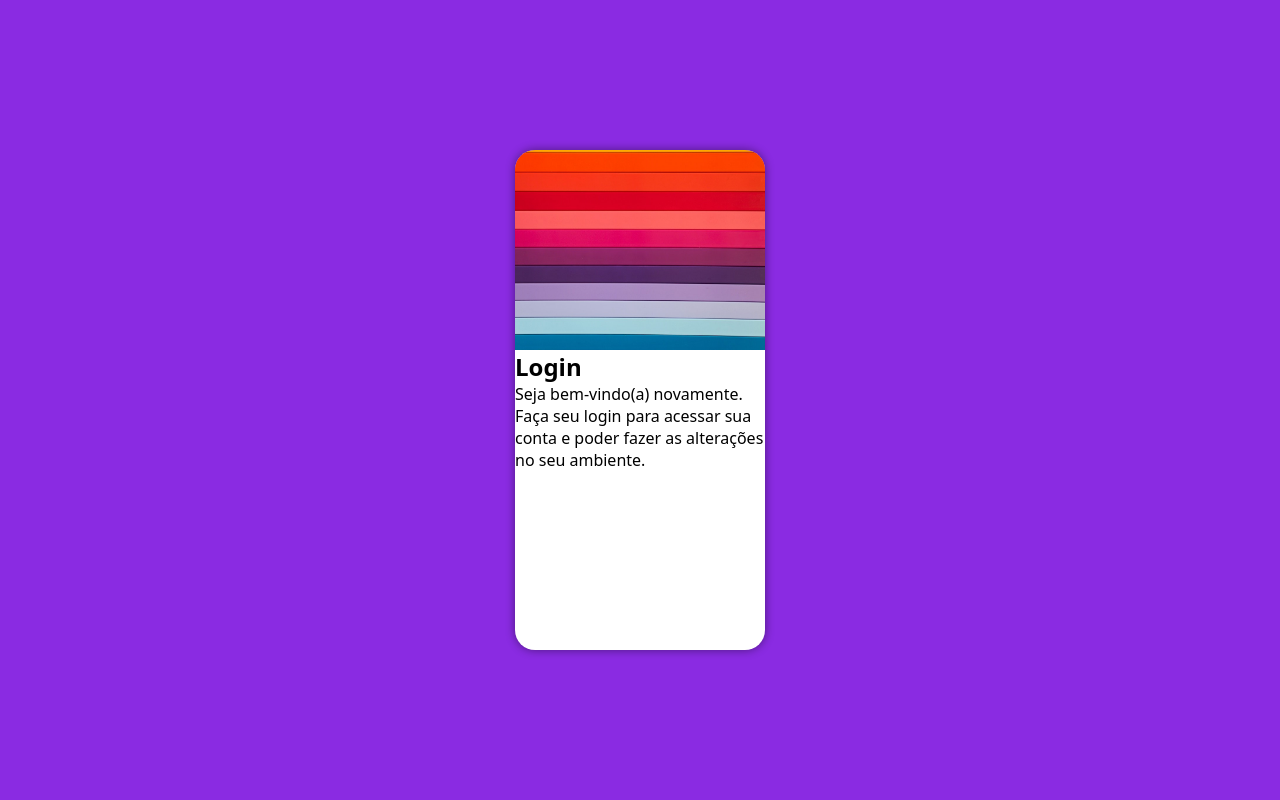
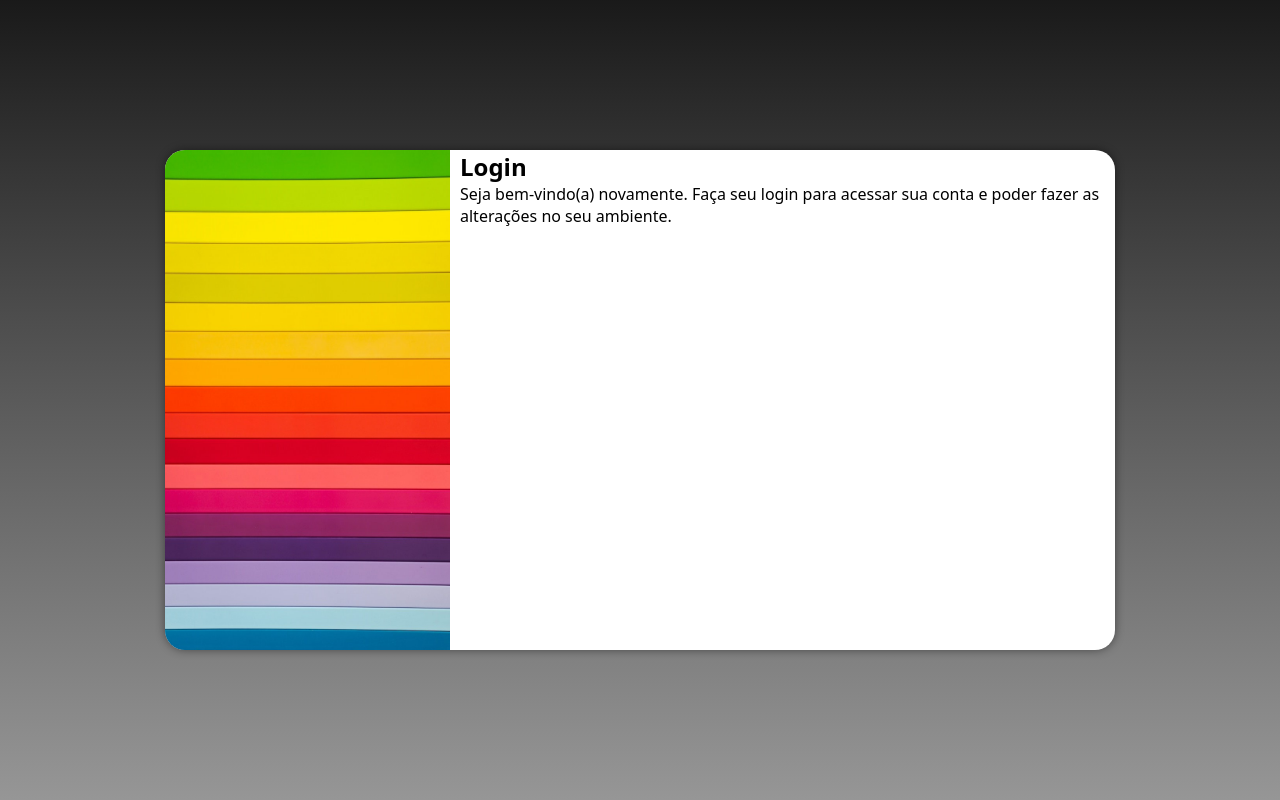
Before and after one commit to wesleydeandrade/projeto-login, a PHP site: page / in a window 1280 px wide. Run offline with PHP 8.4, Linux system fonts and the light colour scheme.

Commit message:
media-query atualizado

```diff
--- a/estilos/media-query.css
+++ b/estilos/media-query.css
@@ -1,6 +1,10 @@
 @charset "UTF-8";
 
-@media screen and(min-width: 768px) and (max-width: 992px) {
+@media screen and (min-width: 768px) and (max-width: 992px) {
+
+    body{
+        background-image: linear-gradient(to top, rgb(150, 150, 150), rgba(24, 24, 24, 0.918));
+    }
 
     section#login{
         width: 80vw;
@@ -10,6 +14,7 @@
         float: left;
         width: 30%;
         height: 100%;
+        margin-right: 10px;
     }
 
     section#login > div#formulario {
@@ -19,21 +24,28 @@
 
 }
 
-@media screen and(min-width: 992px) {
+@media screen and (min-width: 992px) {
+    body{
+        background-image: linear-gradient(to top, rgb(150, 150, 150), rgba(24, 24, 24, 0.918));
+    }
 
     section#login{
         width: 950px;
+
     }
 
     section#login > div#imagem{
         float: left;
-        width: 50%;
+        width: 30%;
         height: 100%;
+        margin-right: 10px;
     }
 
     section#login > div#formulario {
         float: right;
         width: 50%;
+
+
     }
 
 }
--- a/estilos/style.css
+++ b/estilos/style.css
@@ -9,7 +9,7 @@
 }
 
 body, html{
-    background-color: blueviolet;
+    background-image: linear-gradient(to top, rgb(150, 150, 150), rgba(24, 24, 24, 0.918));
     height: 100vh;
     width: 100vw;
 }
@@ -37,9 +37,9 @@ section#login{
 
 section#login > div#imagem{
     display: block;
-    background: blueviolet url(../imagens/fundo3.jpg) ;
-    background-size: cover;
-    background-position: left bottom;
+    background: rgba(128, 128, 128, 0.76) url(../imagens/fundo3.jpg) no-repeat;
+    background-size: cover ;
+    background-position: top bottom;
     height: 200px;
 }
 
```
